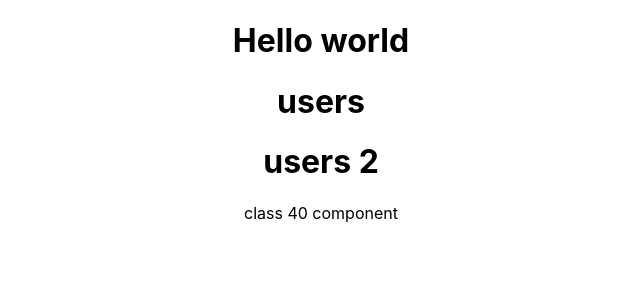
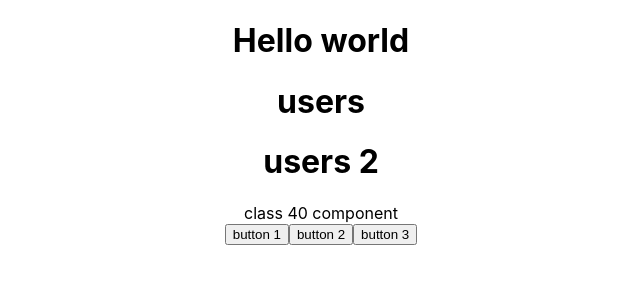
Before and after one commit to Mahreen-Asama/ReactJS, a React (Create React App) app: page / in a window 1280 px wide. Shown: the top 300 px of the page, without its empty margins (319-959 px from the left). Built offline with nearby package versions, Linux system fonts and the light colour scheme.

Commit message:
click event added

```diff
--- a/src/App.js
+++ b/src/App.js
@@ -5,12 +5,20 @@ import {User2} from './User'
 import {User3} from './User'
 
 function App() {
+  // let name='Mahreen'
+
+  function apple(){
+    alert('function call');
+  }
   return (
     <div className="App">
       <h1>Hello world</h1>
       <User/>
       <User2/>
       <User3/>
+      <button onClick={()=>alert('direct alert')}>button 1</button>
+      <button onClick={()=>apple()}>button 2</button>
+      <button onClick={apple}>button 3</button>
     </div>
   );
 }
```
